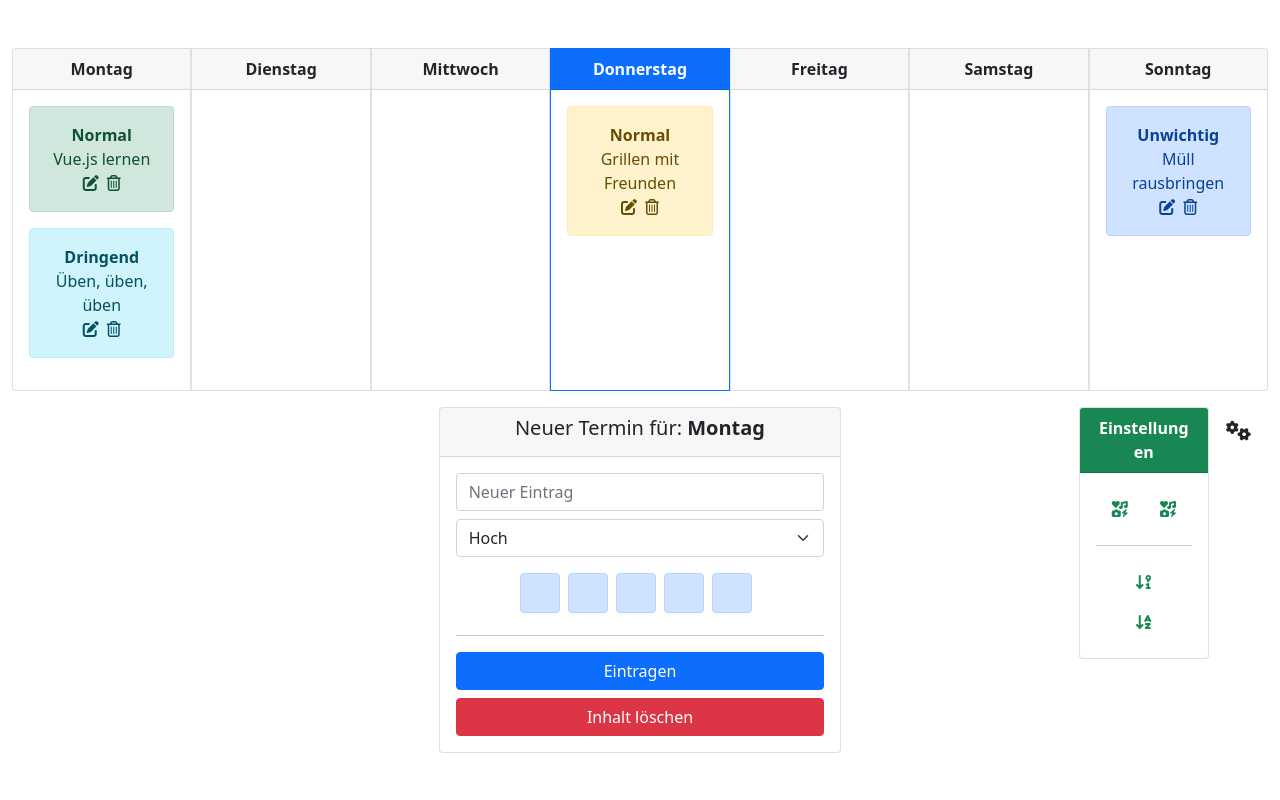
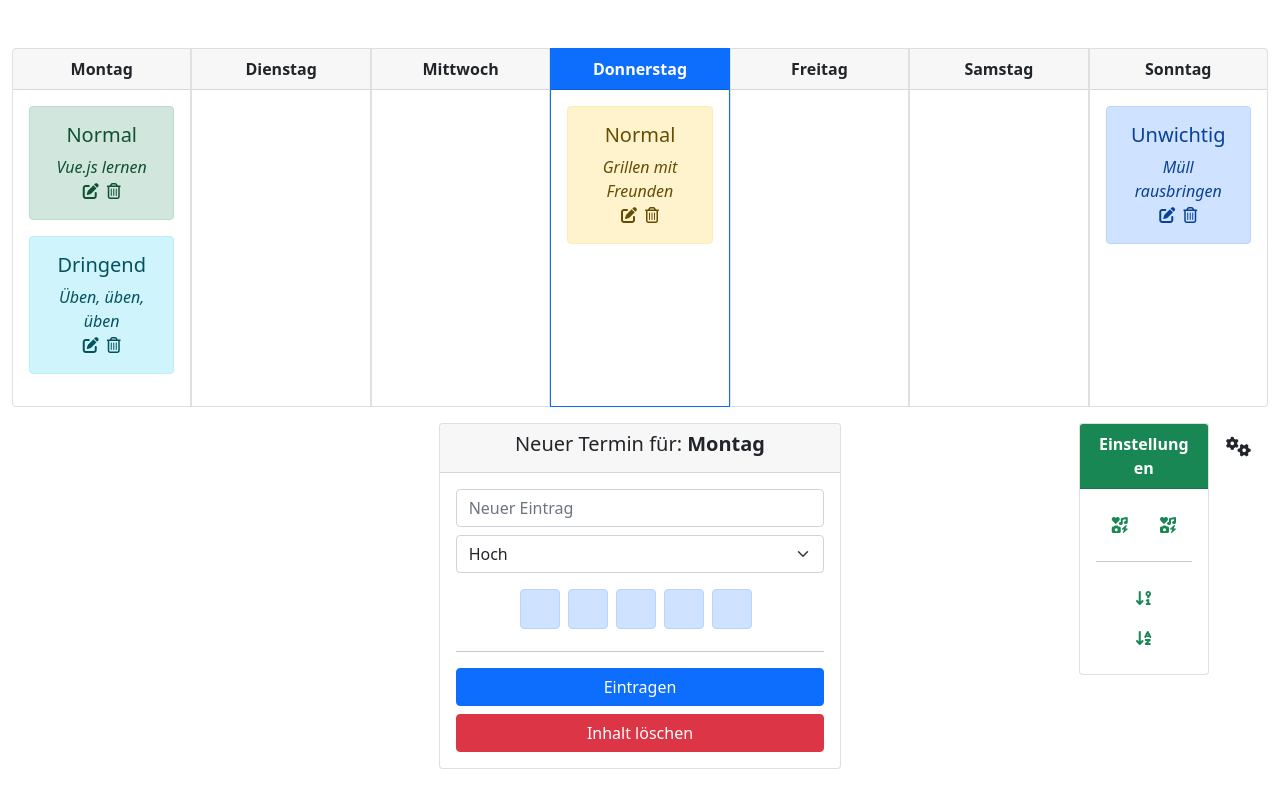
Before and after one commit to klepek42/udemy-vue3, a Vue app in the folder Projekte/calendar/: page / in a window 1280 px wide. Built offline with nearby package versions, Linux system fonts and the light colour scheme.

Commit message:
Kapitel 64 erledigt. Verwendung von Scoped Slots bzw. Prop Slots zur Anzeige der Daten in CaledarDay und CalendarEvent

```diff
--- a/Projekte/calendar/src/components/CalendarDay.vue
+++ b/Projekte/calendar/src/components/CalendarDay.vue
@@ -13,9 +13,12 @@
         :key="event.title"
         :event="event"
       >
-        <template v-slot:eventPriority></template>
+        <template v-slot:eventPriority="slotProps"> <!-- Attribut (Computed Property) wird aus dem Event Component übergeben -->
+          <h5>{{ slotProps.priorityDisplayName }}</h5>
+        </template>
+
         <!-- <template v-slot:default></template>   Identisch mit der Schreibweise darunter -->
-        <template v-slot></template>
+        <template v-slot="{ event: entry }"><i>{{ entry.title }}</i></template>  <!-- Beispiel für Destructuring: Abruf des gewünschten Inhalts und Umbenennung -->
       </CalendarEvent>
     </div>
   </div>
--- a/Projekte/calendar/src/components/CalendarEvent.vue
+++ b/Projekte/calendar/src/components/CalendarEvent.vue
@@ -2,12 +2,12 @@
   <div id="calendar-event">
     <div class="alert text-center" :class="alertColor">
       <div>
-        <slot name="eventPriority">
+        <slot name="eventPriority" :priorityDisplayName="priorityDisplayName">
           <strong>{{ priorityDisplayName }}</strong>
         </slot>
       </div>
 
-      <slot
+      <slot :event="event"
         ><div>{{ event.title }}</div>
       </slot>
 
```
Also changed, not shown: Projekte/calendar/learned.txt.
